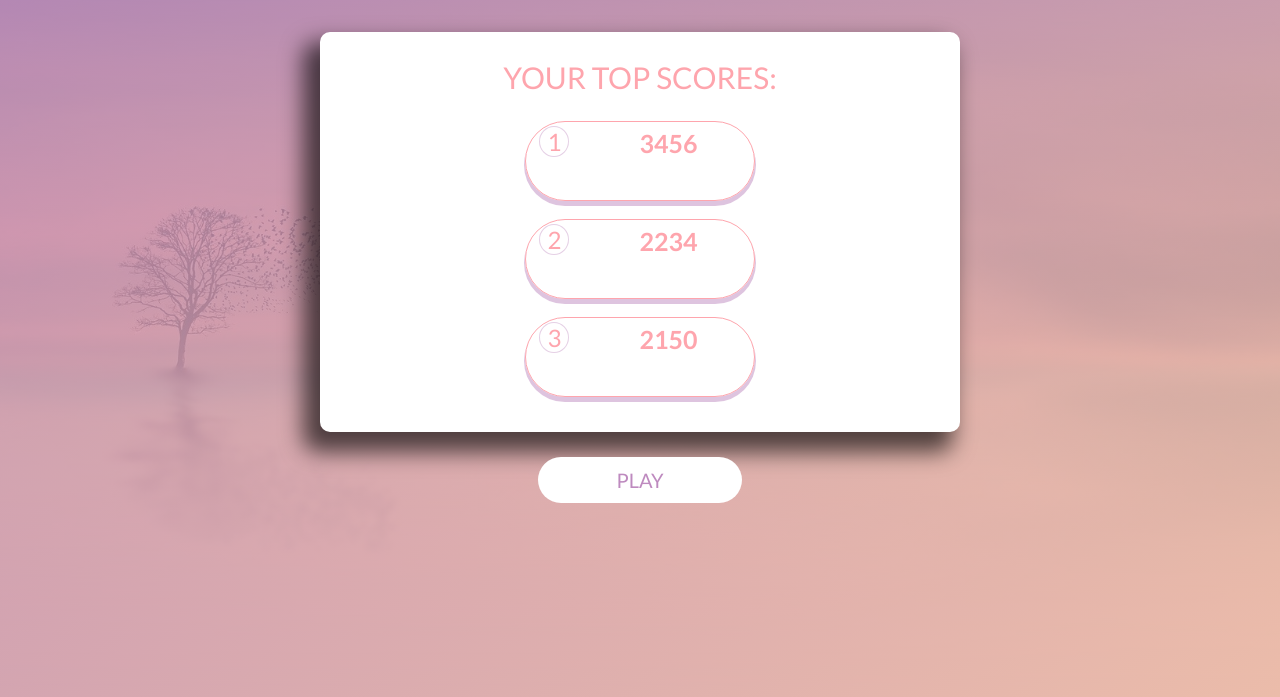
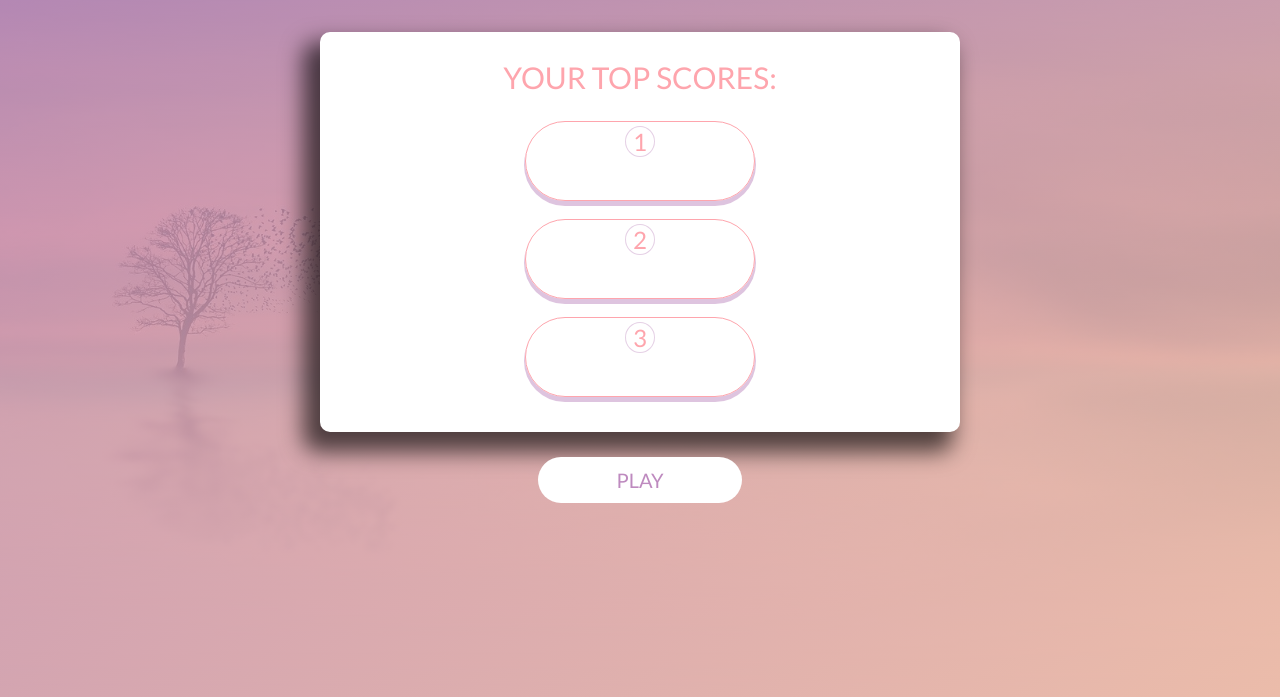
Before and after one commit to katarinaNikol1c/contitnetQuiz, a website: page src/html/index.html in a window 1280 px wide. Shown: the part 103-800 px from the top of the page. Drawn offline with Linux system fonts and the light colour scheme.

Commit message:
high scores saved in local storage

```diff
--- a/src/html/index.html
+++ b/src/html/index.html
@@ -27,15 +27,15 @@
             <div class="scores">
               <li class="scores--position row-1-of-3">
                 <span class="score-place">1</span>
-                <span class="score-points">3456</span>
+                <span class="score-points" id="first"></span>
               </li>
               <li class="scores--position row-1-of-3">
                 <span class="score-place">2</span>
-                <span class="score-points">2234</span>
+                <span class="score-points" id="second"></span>
               </li>
               <li class="scores--position row-1-of-3">
                 <span class="score-place">3</span>
-                <span class="score-points">2150</span>
+                <span class="score-points" id="third"></span>
               </li>
             </div>
           </ol>
@@ -46,5 +46,24 @@
         </a>
       </div>
     </div>
+    <script>
+      const highScores = JSON.parse(localStorage.getItem("highScores")) || [];
+      const HIGH_SCORES = 3;
+      function saveHighScores() {
+        let score = localStorage.getItem("score");
+        highScores.push(score);
+        highScores.sort((a, b) => b.score - a.score);
+        highScores.splice(HIGH_SCORES);
+
+        localStorage.setItem("highScores", JSON.stringify(highScores));
+      }
+      saveHighScores();
+      let first = document.getElementById("first"),
+        second = document.getElementById("second"),
+        third = document.getElementById("third");
+      first.textContent = highScores[2];
+      second.textContent = highScores[1];
+      third.textContent = highScores[0];
+    </script>
   </body>
 </html>
```
Also changed, not shown: src/html/result.html (+6 -1 lines), src/js/quiz.js (+3 -23 lines).
